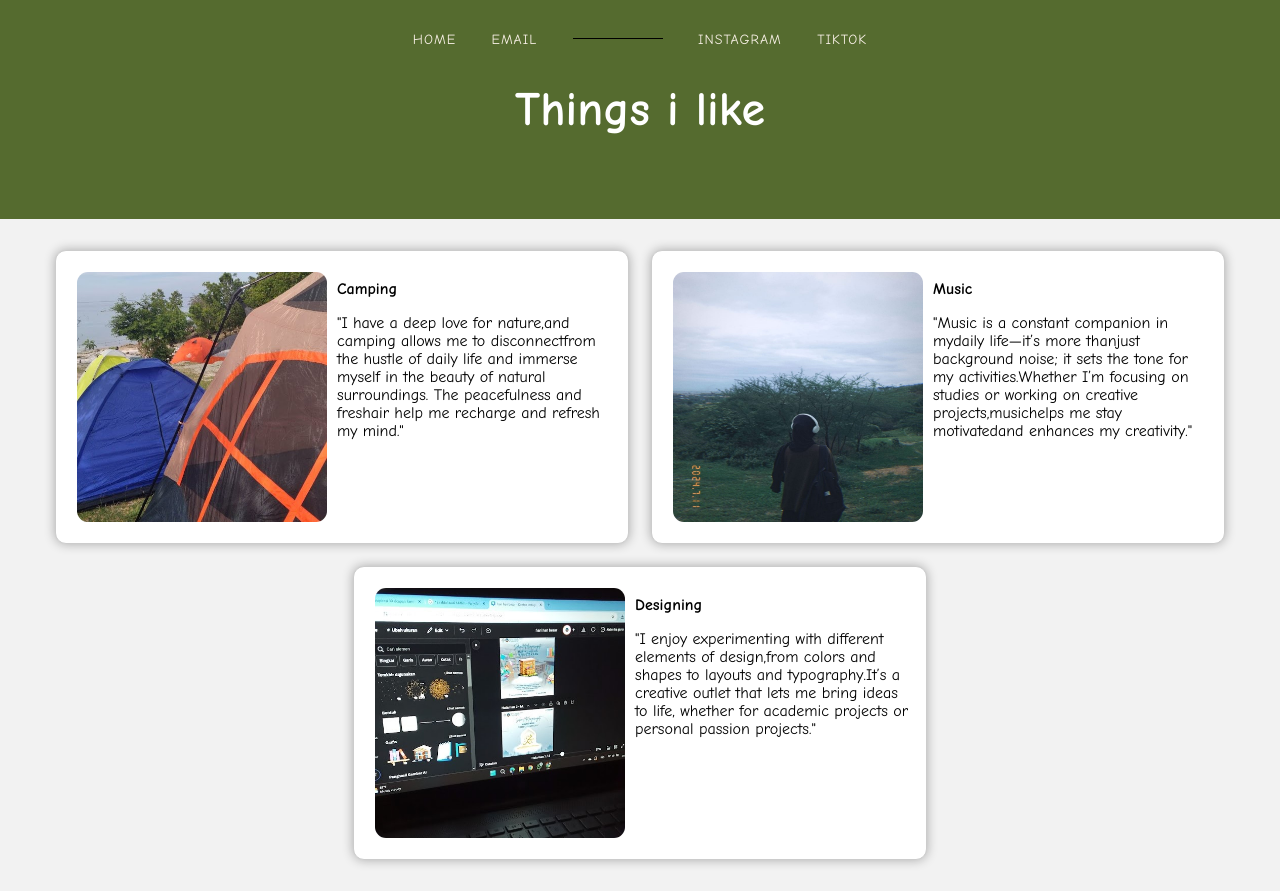
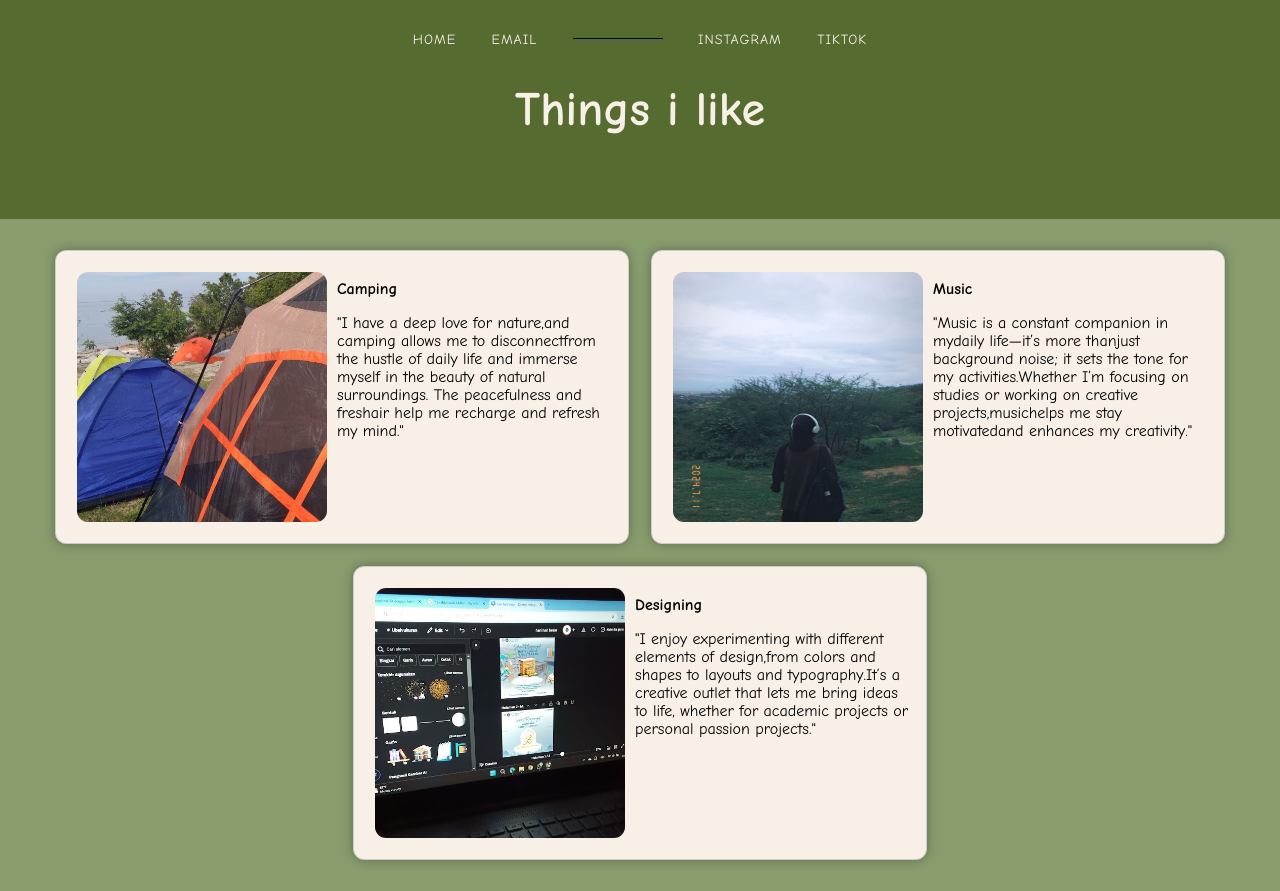
Before and after one commit to MyBalalala/mybaymax, a plain HTML site: page index2.html in a window 1280 px wide. Drawn offline with Linux system fonts and the light colour scheme.

Commit message:
update color

```diff
--- a/index2.html
+++ b/index2.html
@@ -8,7 +8,7 @@
 			font-family: 'comic sans MS', monospace;
 			margin: 0;
 			padding: 0;
-			background-color: #f2f2f2; /* tambahkan warna latar belakang */
+			background-color: #899C6E; /* tambahkan warna latar belakang */
 		}
 		nav{
 			background-color: darkolivegreen;
@@ -51,7 +51,7 @@
 			padding: 20px; /* tambahkan padding untuk membuat galeri lebih luas */
 		}
 		.gallery .container {
-			background-color: #fff; /* tambahkan warna latar belakang untuk container */
+			background-color: #F8F0E6; /* tambahkan warna latar belakang untuk container */
 			width: 550px;
 			height: 270px;
 			padding: 11px;
@@ -79,13 +79,15 @@
 		}
 		.header {
 			background-color:darkolivegreen; /* tambahkan warna latar belakang untuk header */
-			color: #fff; /* tambahkan warna teks untuk header */
+			color: #F8F0E6; /* tambahkan warna teks untuk header */
 			padding: 50px;
 			text-align: center;
 			font-size: 24px; /* membuat teks lebih besar */
 			font-weight: bold; /* membuat teks lebih tebal */
 		}
-
+        h1 {
+            color:#F8F0E6 ;
+        }
 
 	</style>
 </head>
```
Also changed, not shown: index.html (+1 -1 lines), index3.html (+5 -2 lines), index4.html (+6 -3 lines).
